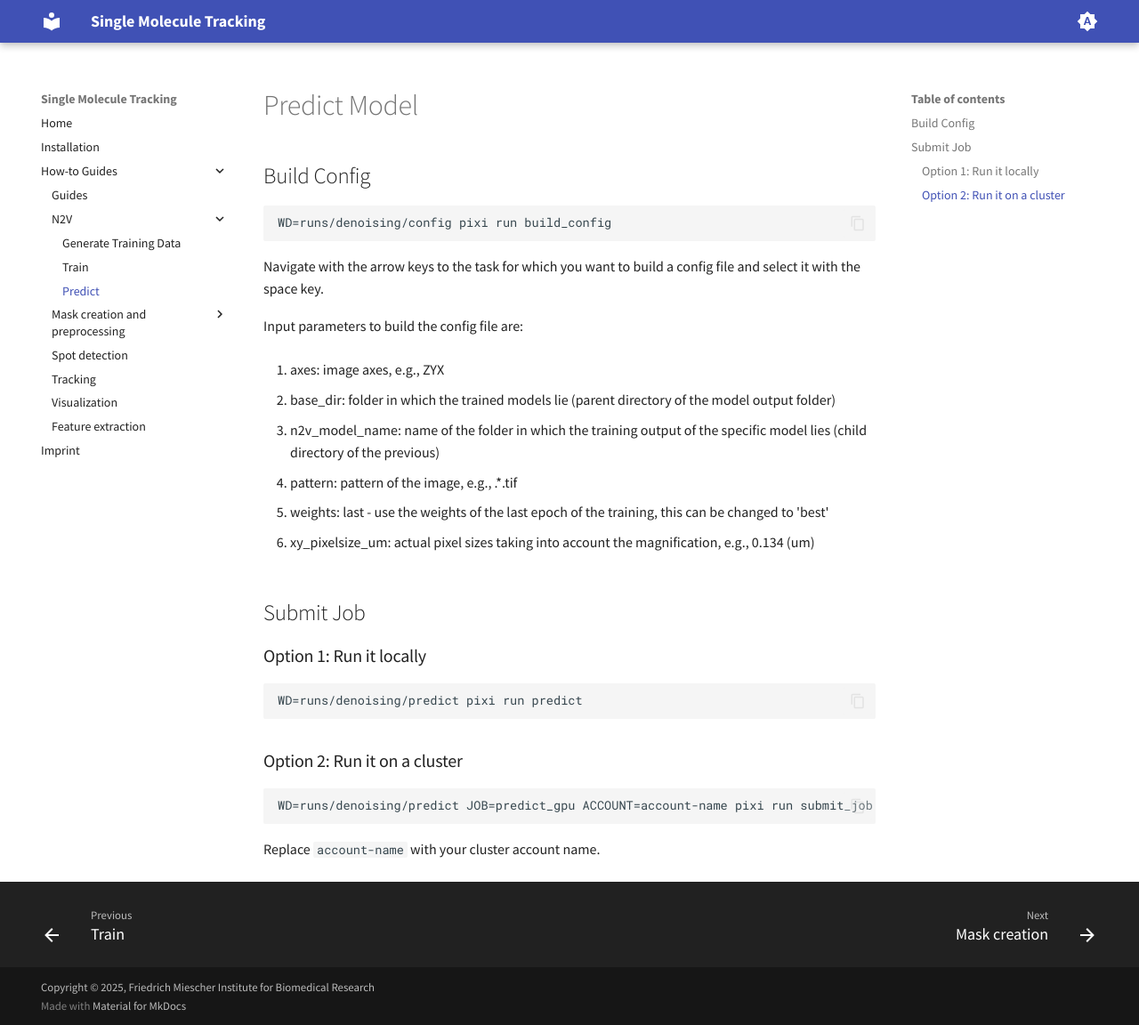
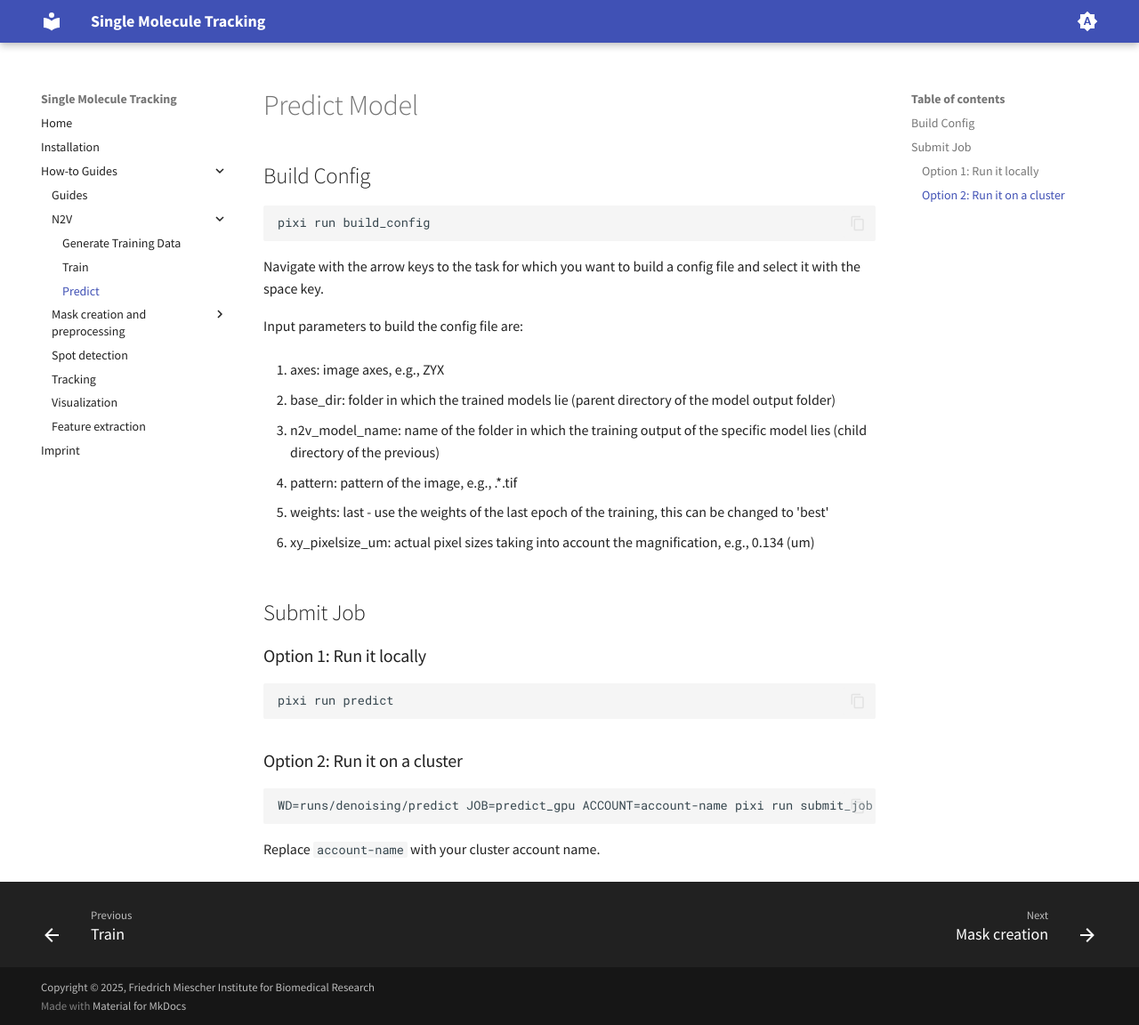
Before and after one commit to fmi-basel/singlemolecule-tracking, an MkDocs documentation site: the page built from docs/how_to/N2V_predict.md, in a window 1280 px wide and 1152 px high. Shown: the whole window at 89% size. Built offline with MkDocs 1.6.1 and Material for MkDocs 9.7.7, drawn with Linux system fonts in a browser that asks for light colours.

Commit message:
N2V paths fixed

````diff
--- a/docs/how_to/N2V_predict.md
+++ b/docs/how_to/N2V_predict.md
@@ -3,7 +3,7 @@
 ## Build Config
 
 ```commandline
-WD=runs/denoising/config pixi run build_config
+pixi run build_config
 ```
 Navigate with the arrow keys to the task for which you want to build a config file and select it with the space key.
 
@@ -26,7 +26,7 @@ Input parameters to build the config file are:
 
 ### Option 1: Run it locally
 ```commandline
-WD=runs/denoising/predict pixi run predict
+pixi run predict
 ```
 
 ### Option 2: Run it on a cluster
````
Also changed, not shown: docs/how_to/N2V_generate_train_data.md (+2 -2 lines), docs/how_to/N2V_train_model.md (+2 -2 lines), pixi.toml (+4 -4 lines), 1 other file.
